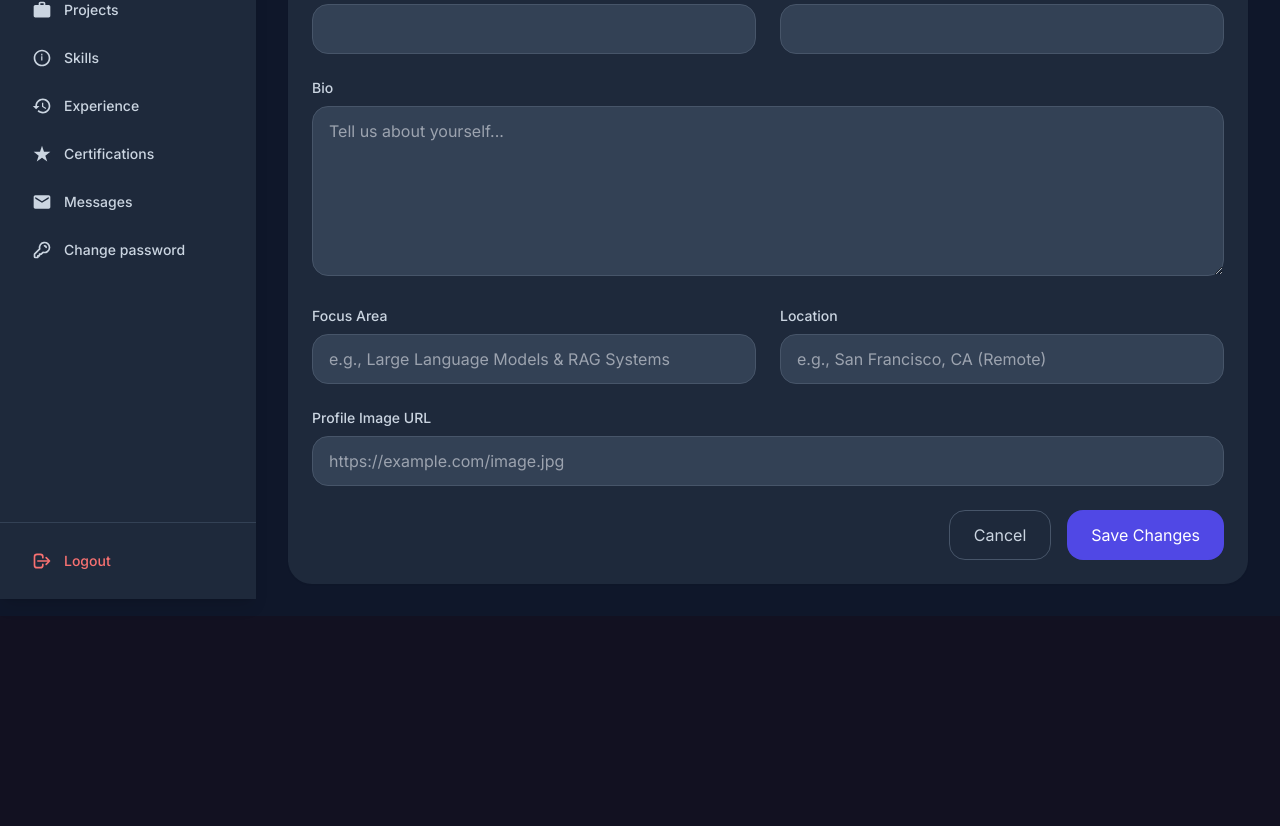
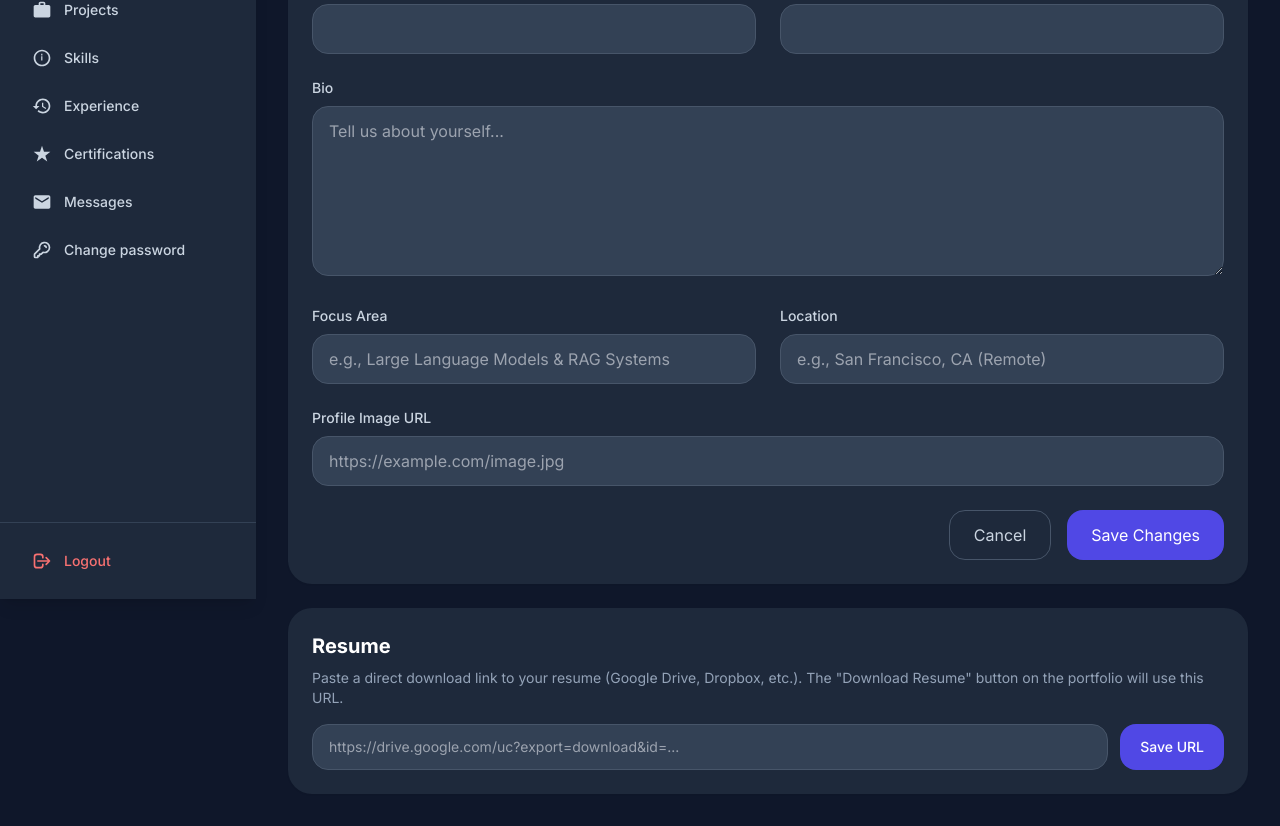
Before and after one commit to MaidaAmjad/My-Portfolio, a Next.js app: page /admin/profile in a window 1280 px wide. Shown: the part 201-1027 px from the top of the page. Before the commit the page ends 817 px from the top, so only its background shows below. Built offline with nearby package versions, Linux system fonts and the light colour scheme; no server answers; the database is empty.

Commit message:
Resume section

```diff
--- a/src/app/admin/profile/page.tsx
+++ b/src/app/admin/profile/page.tsx
@@ -10,6 +10,41 @@ export default function ProfileManagement() {
   const [loading, setLoading] = useState(true)
   const [saving, setSaving] = useState(false)
   const [message, setMessage] = useState('')
+  const [resumeUrl, setResumeUrl] = useState('')
+  const [resumeSaving, setResumeSaving] = useState(false)
+  const [resumeMessage, setResumeMessage] = useState('')
+
+  useEffect(() => {
+    fetchProfile()
+    fetchResumeUrl()
+  }, [])
+
+  const fetchResumeUrl = async () => {
+    const { data } = await supabase
+      .from('admin_settings')
+      .select('value')
+      .eq('key', 'resume_url')
+      .maybeSingle()
+    if (data?.value) setResumeUrl(data.value)
+  }
+
+  const handleResumeSave = async () => {
+    setResumeSaving(true)
+    setResumeMessage('')
+    try {
+      const res = await fetch('/api/admin/settings', {
+        method: 'POST',
+        headers: { 'Content-Type': 'application/json' },
+        body: JSON.stringify({ key: 'resume_url', value: resumeUrl }),
+      })
+      if (!res.ok) throw new Error('Failed to save')
+      setResumeMessage('Resume URL saved!')
+    } catch {
+      setResumeMessage('Failed to save resume URL')
+    } finally {
+      setResumeSaving(false)
+    }
+  }
 
   useEffect(() => {
     fetchProfile()
@@ -185,6 +220,41 @@ export default function ProfileManagement() {
           </div>
         </form>
       </div>
+
+      {/* Resume Settings */}
+      <div className="bg-white dark:bg-slate-800 rounded-xl shadow-sm p-6">
+        <h2 className="text-xl font-bold text-slate-900 dark:text-white mb-2">Resume</h2>
+        <p className="text-sm text-slate-500 dark:text-slate-400 mb-4">
+          Paste a direct download link to your resume (Google Drive, Dropbox, etc.). The "Download Resume" button on the portfolio will use this URL.
+        </p>
+
+        {resumeMessage && (
+          <div className={`mb-4 p-3 rounded-lg text-sm ${
+            resumeMessage.includes('saved')
+              ? 'bg-green-50 dark:bg-green-900/20 text-green-600 dark:text-green-400 border border-green-200 dark:border-green-800'
+              : 'bg-red-50 dark:bg-red-900/20 text-red-600 dark:text-red-400 border border-red-200 dark:border-red-800'
+          }`}>
+            {resumeMessage}
+          </div>
+        )}
+
+        <div className="flex gap-3">
+          <input
+            type="url"
+            value={resumeUrl}
+            onChange={(e) => setResumeUrl(e.target.value)}
+            placeholder="https://drive.google.com/uc?export=download&id=..."
+            className="flex-1 px-4 py-3 border border-slate-300 dark:border-slate-600 rounded-lg focus:ring-2 focus:ring-primary focus:border-transparent dark:bg-slate-700 dark:text-white text-sm"
+          />
+          <button
+            onClick={handleResumeSave}
+            disabled={resumeSaving}
+            className="px-5 py-3 bg-primary text-white rounded-lg hover:bg-primary/90 transition-colors disabled:opacity-50 text-sm font-medium whitespace-nowrap"
+          >
+            {resumeSaving ? 'Saving...' : 'Save URL'}
+          </button>
+        </div>
+      </div>
     </div>
   )
 }
--- /dev/null
+++ b/src/app/api/admin/settings/route.ts
@@ -0,0 +1,22 @@
+import { NextRequest, NextResponse } from 'next/server'
+import { isAdmin } from '@/lib/admin-auth'
+import { createServerSupabase } from '@/lib/supabase-server'
+
+export async function POST(request: NextRequest) {
+  try {
+    if (!(await isAdmin())) return NextResponse.json({ error: 'Unauthorized' }, { status: 401 })
+    const { key, value } = await request.json()
+    if (!key) return NextResponse.json({ error: 'key required' }, { status: 400 })
+
+    const supabase = createServerSupabase()
+    const { error } = await supabase
+      .from('admin_settings')
+      .upsert({ key, value }, { onConflict: 'key' })
+
+    if (error) throw error
+    return NextResponse.json({ success: true })
+  } catch (err) {
+    const msg = err instanceof Error ? err.message : 'Failed'
+    return NextResponse.json({ error: msg }, { status: 500 })
+  }
+}
--- /dev/null
+++ b/src/app/api/resume/route.ts
@@ -0,0 +1,24 @@
+import { NextResponse } from 'next/server'
+import { createServerSupabase } from '@/lib/supabase-server'
+
+export async function GET() {
+  try {
+    const supabase = createServerSupabase()
+    const { data } = await supabase
+      .from('admin_settings')
+      .select('value')
+      .eq('key', 'resume_url')
+      .single()
+
+    const resumeUrl = data?.value
+
+    if (!resumeUrl) {
+      return NextResponse.json({ error: 'Resume not available' }, { status: 404 })
+    }
+
+    // Redirect to the actual file URL (Google Drive, Dropbox, direct link, etc.)
+    return NextResponse.redirect(resumeUrl)
+  } catch {
+    return NextResponse.json({ error: 'Failed to fetch resume' }, { status: 500 })
+  }
+}
--- a/src/components/QuoteSection.tsx
+++ b/src/components/QuoteSection.tsx
@@ -45,6 +45,27 @@ const QuoteSection = () => {
     )
   }
 
+  const resumeButton = (
+    <div className="mt-10">
+      <a
+        href="/api/resume"
+        download
+        className="inline-flex items-center gap-2 px-8 py-3 rounded-full font-bold text-white transition-all duration-300"
+        style={{
+          background: 'linear-gradient(135deg, #5048e5, #7c75eb)',
+          boxShadow: '0 0 18px #5048e5, 0 0 40px #5048e588',
+        }}
+        onMouseEnter={e => (e.currentTarget.style.boxShadow = '0 0 28px #5048e5, 0 0 60px #5048e5bb')}
+        onMouseLeave={e => (e.currentTarget.style.boxShadow = '0 0 18px #5048e5, 0 0 40px #5048e588')}
+      >
+        <svg xmlns="http://www.w3.org/2000/svg" className="w-5 h-5" viewBox="0 0 24 24" fill="currentColor">
+          <path d="M12 16l-5-5 1.41-1.41L11 13.17V4h2v9.17l2.59-2.58L17 11l-5 5zm-7 4v-2h14v2H5z"/>
+        </svg>
+        Download Resume
+      </a>
+    </div>
+  )
+
   if (!quote) {
     return (
       <section className="py-20 px-4">
@@ -53,6 +74,7 @@ const QuoteSection = () => {
             "The only way to do great work is to love what you do."
           </p>
           <p className="mt-4" style={{color: '#7c75eb', textShadow: '0 0 10px #5048e5aa'}}>- Steve Jobs</p>
+          {resumeButton}
         </div>
       </section>
     )
@@ -71,15 +93,13 @@ const QuoteSection = () => {
         {quote.tags && quote.tags.length > 0 && (
           <div className="mt-4 flex flex-wrap justify-center gap-2">
             {quote.tags.map((tag, index) => (
-              <span
-                key={index}
-                className="px-3 py-1 bg-slate-100 dark:bg-slate-700 text-slate-600 dark:text-slate-400 text-xs rounded-full"
-              >
+              <span key={index} className="px-3 py-1 bg-slate-100 dark:bg-slate-700 text-slate-600 dark:text-slate-400 text-xs rounded-full">
                 {tag}
               </span>
             ))}
           </div>
         )}
+        {resumeButton}
       </div>
     </section>
   )
```
